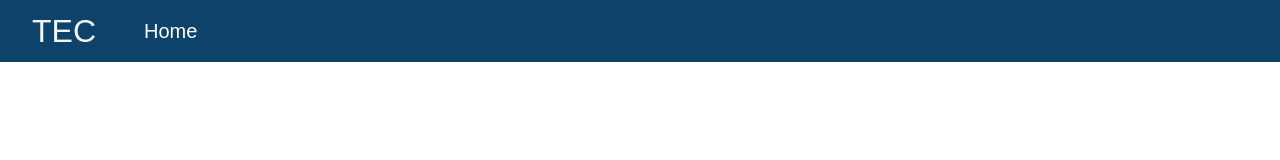
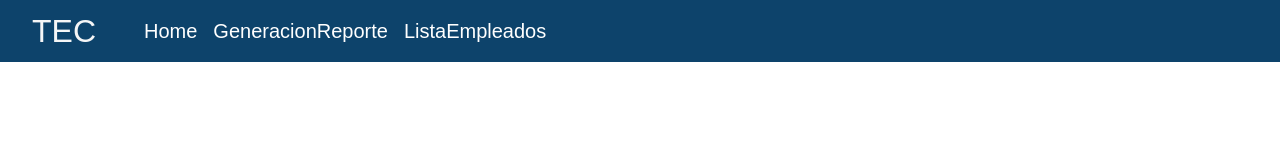
Before and after one commit to AlexHdz357/FIREBASE-API-COMPLETO, a plain HTML site: page public/leaderboard.html in a window 1280 px wide. Drawn offline with nearby package versions, Linux system fonts and the light colour scheme.

Commit message:
cambios menu

```diff
--- a/public/leaderboard.html
+++ b/public/leaderboard.html
@@ -25,6 +25,12 @@
                       <li class="nav-item">
                         <a class="nav-link active" aria-current="page" href="PaginaInicio2.html">Home</a>
                       </li>
+                      <li class="nav-item">
+                        <a class="nav-link active" aria-current="page" href="formulario.html">GeneracionReporte</a>
+                      </li>
+                      <li class="nav-item">
+                        <a class="nav-link active" aria-current="page" href="listaEmpleados.html">ListaEmpleados</a>
+                      </li>
                       <!-- Agrega aquí más elementos de la lista para otras páginas -->
                     </ul>
                   </div>
```
